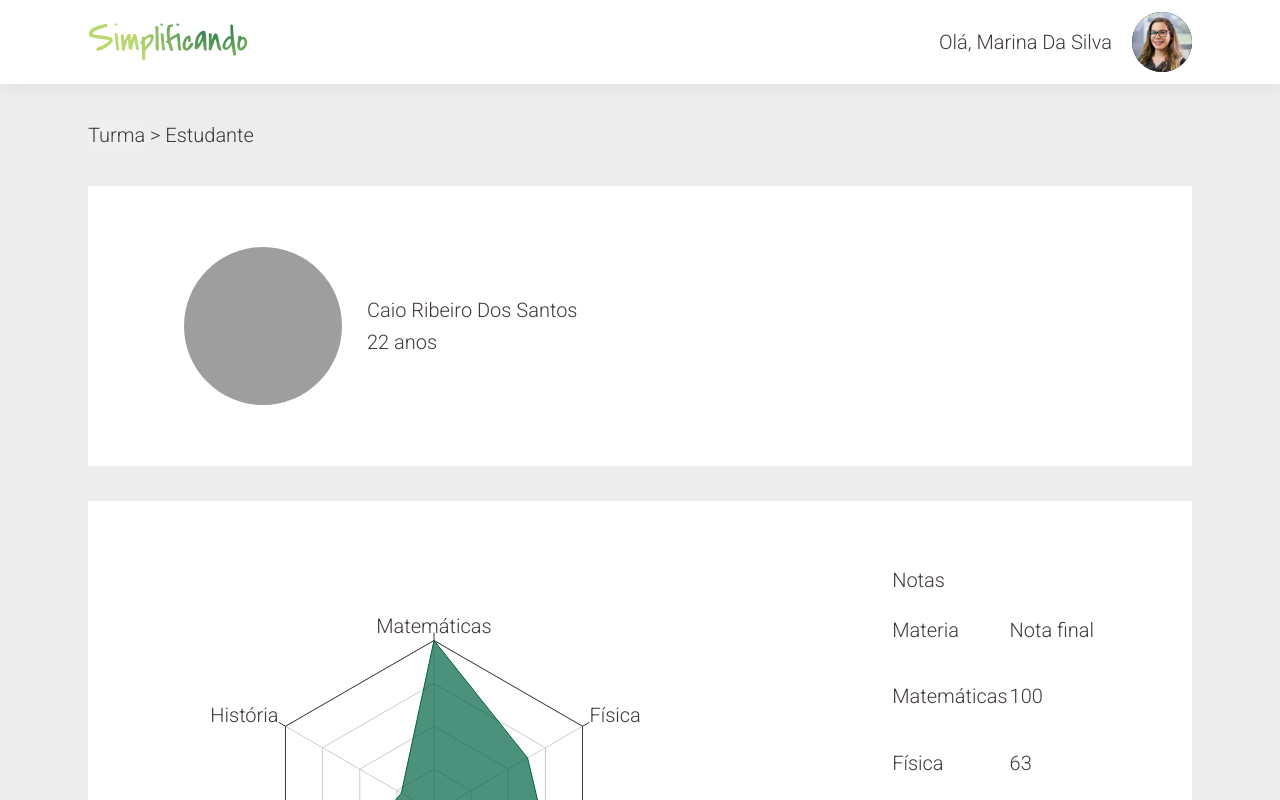
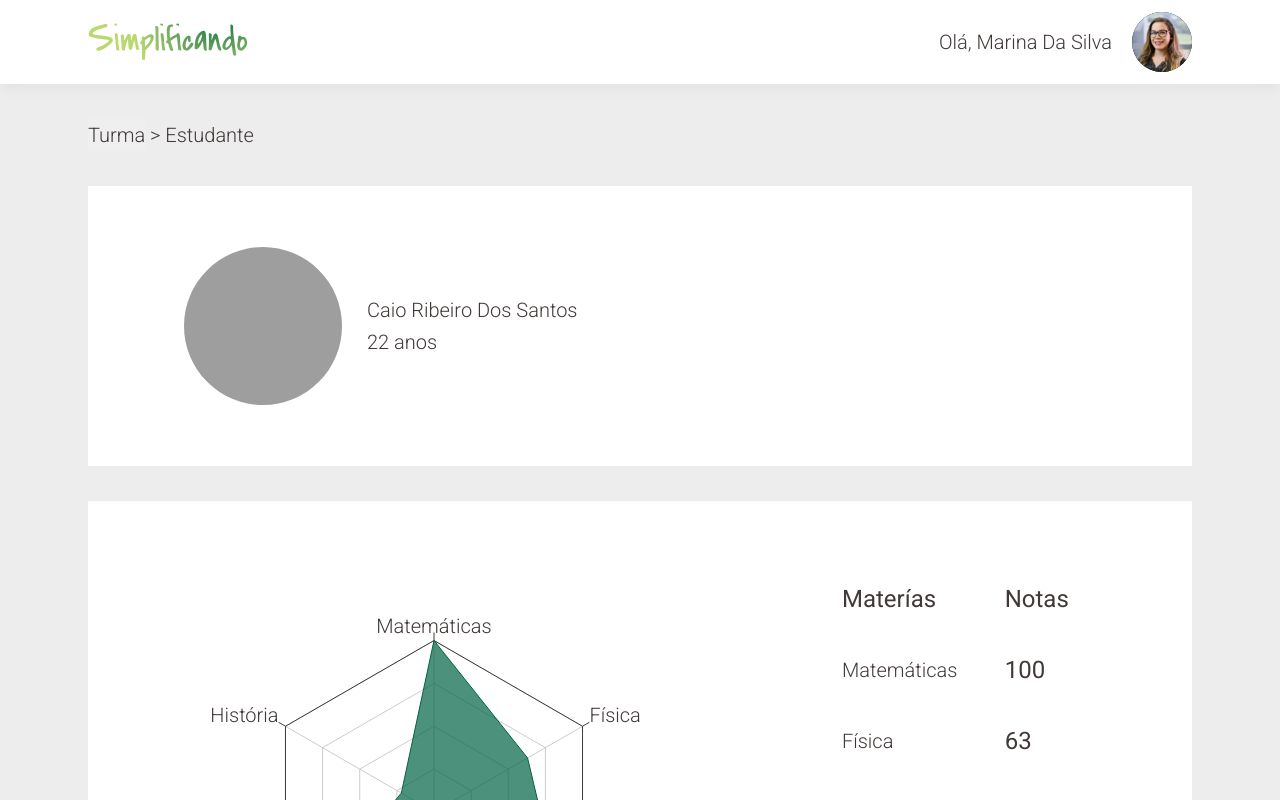
Before and after one commit to MartinGBB/simplificando, a React (Vite) app: page /1 in a window 1280 px wide. Shown: the top 800 px of the page. Built offline with nearby package versions, Linux system fonts and the light colour scheme; data requests are answered from the project's data file; grey boxes are pictures that could not be loaded.

Commit message:
styles: ajusta tabela

```diff
--- a/src/pages/StudentCard/TableGrades/index.tsx
+++ b/src/pages/StudentCard/TableGrades/index.tsx
@@ -1,5 +1,5 @@
 import { Grades } from '../../Home'
-import { TableContainer } from './styles'
+import { TableContainer, TitleTableAndGrades } from './styles'
 
 interface GradesProps {
   averageGrade: Grades[]
@@ -8,21 +8,16 @@ interface GradesProps {
 export function TableGrades({ averageGrade }: GradesProps) {
   return (
     <TableContainer>
-      <thead>
-        <tr>
-          <td>Notas</td>
-        </tr>
-      </thead>
       <tbody>
         <tr>
-          <td>Materia</td>
-          <td>Nota final</td>
+          <TitleTableAndGrades>Materías</TitleTableAndGrades>
+          <TitleTableAndGrades>Notas</TitleTableAndGrades>
         </tr>
         {averageGrade.map((grade) => {
           return (
             <tr key={grade.id}>
               <td>{grade.course}</td>
-              <td>{grade.grade}</td>
+              <TitleTableAndGrades>{grade.grade}</TitleTableAndGrades>
             </tr>
           )
         })}
--- a/src/pages/StudentCard/TableGrades/styles.ts
+++ b/src/pages/StudentCard/TableGrades/styles.ts
@@ -2,4 +2,10 @@ import styled from 'styled-components'
 
 export const TableContainer = styled.table`
   margin: 0;
+  min-width: 256px;
 `
+export const TitleTableAndGrades = styled.td`
+  margin: 0;
+  font-weight: 400;
+  font-size: 1.5rem;
+`
--- a/src/pages/StudentCard/styles.ts
+++ b/src/pages/StudentCard/styles.ts
@@ -9,6 +9,7 @@ export const CartContainer = styled.main`
   margin: 0 auto;
   width: 100%;
   border-radius: 5px;
+  margin-bottom: 3rem;
 `
 
 export const ReturnPage = styled.section`
@@ -64,7 +65,7 @@ export const GradesContent = styled.section`
     padding: 2rem;
   }
 
-  @media (max-width: 768px) {
+  @media (max-width: 1000px) {
     flex-direction: column;
     display: flex;
     justify-content: center;
```
